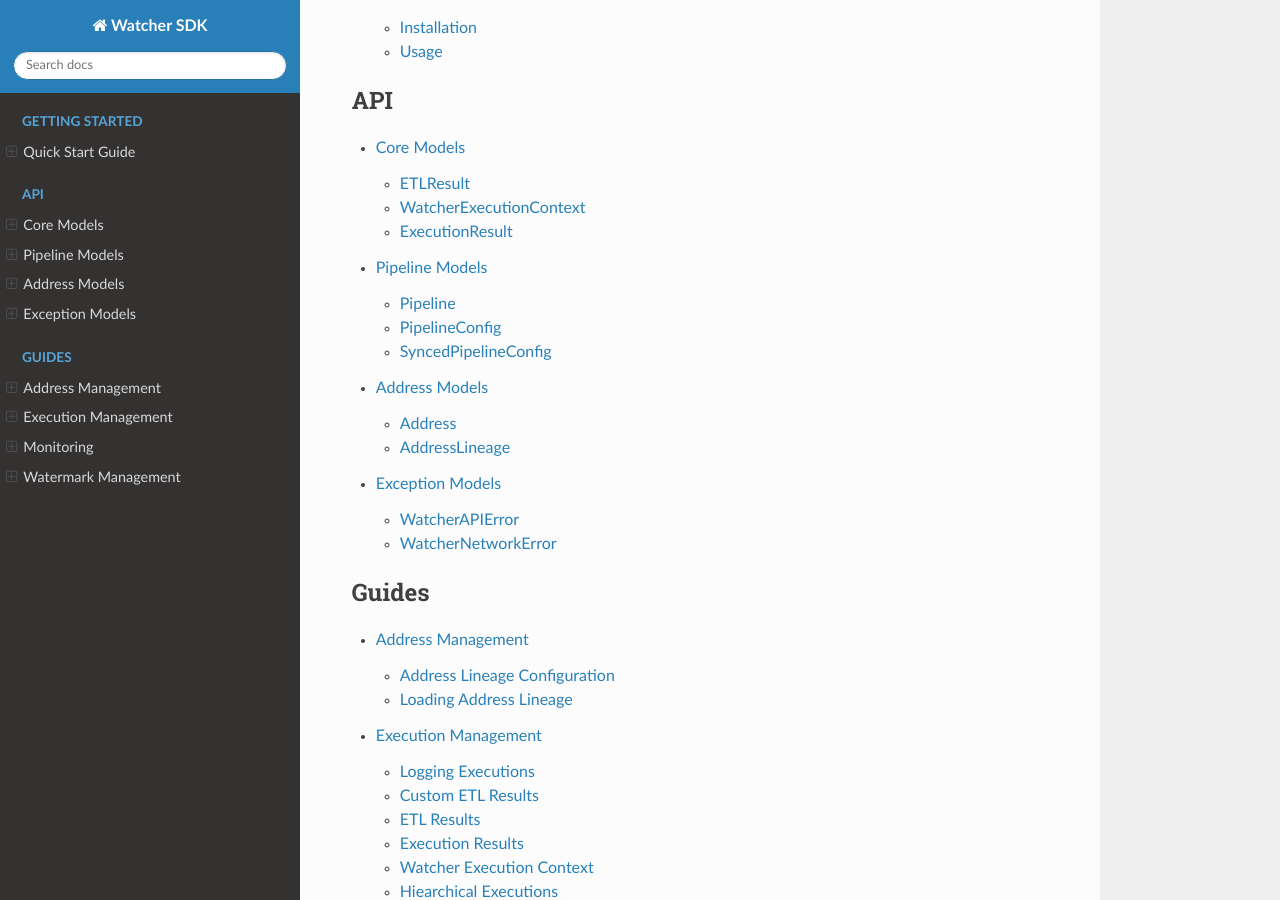
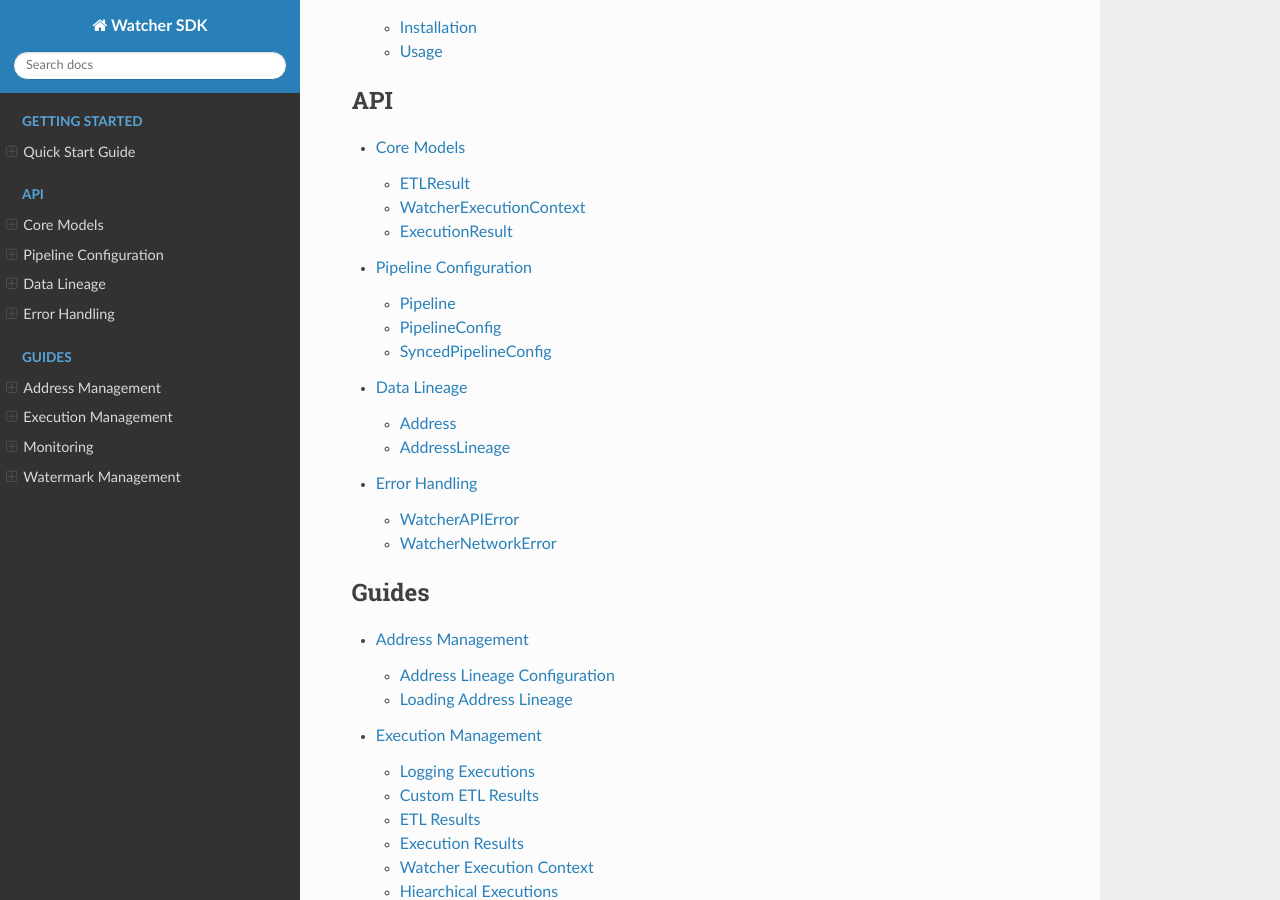
Before and after one commit to cmgoffena13/etl-watcher-sdk, a Sphinx documentation site: the page built from docs/index.rst, in a window 1280 px wide and 900 px high, scrolled down 1249 px. Built offline with Sphinx 7.4.7 and the Read the Docs theme 3.1.0, drawn with Linux system fonts in a browser that asks for light colours; some of the changed lines change nothing that is shown.

Commit message:
updating models to be simpler

```diff
--- a/docs/api/models.rst
+++ b/docs/api/models.rst
@@ -4,17 +4,16 @@
 ETLResult
 ---------
 
-The primary model for ETL execution results. Return this from your decorated ETL functions.
+Return this from your decorated ETL functions to report execution results.
 
-.. code-block:: python
+**Available Fields:**
 
-    class ETLResult(BaseModel):
-        completed_successfully: bool
-        inserts: Optional[int] = Field(default=None, ge=0)
-        updates: Optional[int] = Field(default=None, ge=0)
-        soft_deletes: Optional[int] = Field(default=None, ge=0)
-        total_rows: Optional[int] = Field(default=None, ge=0)
-        execution_metadata: Optional[dict] = None
+- ``completed_successfully`` (bool) - Whether the ETL completed successfully
+- ``inserts`` (int, optional) - Number of records inserted
+- ``updates`` (int, optional) - Number of records updated
+- ``soft_deletes`` (int, optional) - Number of records soft deleted
+- ``total_rows`` (int, optional) - Total number of rows processed
+- ``execution_metadata`` (dict, optional) - Custom metadata about the execution
 
 **Usage:**
 
@@ -30,26 +29,26 @@
             execution_metadata={"partition": "2025-01-01"}
         )
 
-**Custom ETL Results:**
-You can extend ``ETLResult`` for custom data:
+**Custom Fields:**
+You can add custom fields by extending ``ETLResult``:
 
 .. code-block:: python
 
     class CustomETLResult(ETLResult):
         custom_metric: Optional[float] = None
+        processing_time: Optional[float] = None
 
 WatcherExecutionContext
 -----------------------
 
-Context object injected into decorated ETL functions.
+Context object automatically injected into your decorated ETL functions.
 
-.. code-block:: python
+**Available Fields:**
 
-    class WatcherExecutionContext(BaseModel):
-        execution_id: int
-        pipeline_id: int
-        watermark: Optional[Union[str, int, DateTime, Date]] = None
-        next_watermark: Optional[Union[str, int, DateTime, Date]] = None
+- ``execution_id`` (int) - Unique ID for this execution
+- ``pipeline_id`` (int) - ID of the pipeline being executed
+- ``watermark`` (str/int/DateTime/Date, optional) - Current watermark for incremental processing
+- ``next_watermark`` (str/int/DateTime/Date, optional) - Next watermark to set after execution
 
 **Usage:**
 
@@ -68,43 +67,78 @@
 
 Returned by the ``track_pipeline_execution`` decorator.
 
+**Available Fields:**
+
+- ``execution_id`` (int) - Unique ID for this execution
+- ``result`` (ETLResult) - The ETL results from your function:
+
+  - ``result.completed_successfully`` (bool) - Whether the ETL completed successfully
+  - ``result.inserts`` (int, optional) - Number of records inserted
+  - ``result.updates`` (int, optional) - Number of records updated
+  - ``result.soft_deletes`` (int, optional) - Number of records soft deleted
+  - ``result.total_rows`` (int, optional) - Total number of rows processed
+  - ``result.execution_metadata`` (dict, optional) - Custom metadata about the execution
+
+**Usage:**
+
 .. code-block:: python
 
-    class ExecutionResult(BaseModel):
-        execution_id: int
-        result: ETLResult
+    result = my_pipeline()
+    print(f"Execution ID: {result.execution_id}")
+    print(f"Success: {result.result.completed_successfully}")
+    print(f"Rows processed: {result.result.total_rows}")
 
-Pipeline Models
-===============
+Pipeline Configuration
+======================
 
 Pipeline
 --------
 
-Core pipeline definition. This information is synced with the Watcher Framework.
+Core pipeline definition that gets synced with the Watcher Framework.
 
-.. code-block:: python
+**Available Fields:**
 
-    class Pipeline(BaseModel):
-        name: str = Field(max_length=150, min_length=1)
-        pipeline_type_name: str = Field(max_length=150, min_length=1)
-        pipeline_metadata: Optional[dict] = None
-        freshness_number: Optional[int] = Field(default=None, gt=0)
-        freshness_datepart: Optional[DatePartEnum] = None
-        timeliness_number: Optional[int] = Field(default=None, gt=0)
-        timeliness_datepart: Optional[DatePartEnum] = None
+- ``name`` (str) - Pipeline name (1-150 characters)
+- ``pipeline_type_name`` (str) - Type of pipeline (1-150 characters)
+- ``pipeline_metadata`` (dict, optional) - Custom metadata about the pipeline
+- ``freshness_number`` (int, optional) - Number for freshness monitoring
+- ``freshness_datepart`` (DatePartEnum, optional) - Date part for freshness monitoring
+- ``timeliness_number`` (int, optional) - Number for timeliness monitoring
+- ``timeliness_datepart`` (DatePartEnum, optional) - Date part for timeliness monitoring
 
 PipelineConfig
 --------------
 
 Complete pipeline configuration including address lineage and watermarks.
 
-.. code-block:: python
+**Available Fields:**
 
-    class PipelineConfig(BaseModel):
-        pipeline: Pipeline
-        address_lineage: Optional[AddressLineage] = None
-        default_watermark: Optional[Union[str, int, DateTime, Date]] = None
-        next_watermark: Optional[Union[str, int, DateTime, Date]] = None
+- ``pipeline`` - The pipeline definition:
+
+  - ``pipeline.name`` (str) - Pipeline name (1-150 characters)
+  - ``pipeline.pipeline_type_name`` (str) - Type of pipeline (1-150 characters)
+  - ``pipeline.pipeline_metadata`` (dict, optional) - Custom metadata about the pipeline
+  - ``pipeline.freshness_number`` (int, optional) - Number for freshness monitoring
+  - ``pipeline.freshness_datepart`` (DatePartEnum, optional) - Date part for freshness monitoring
+  - ``pipeline.timeliness_number`` (int, optional) - Number for timeliness monitoring
+  - ``pipeline.timeliness_datepart`` (DatePartEnum, optional) - Date part for timeliness monitoring
+
+- ``address_lineage`` (AddressLineage, optional) - Data lineage information:
+  - ``address_lineage.source_addresses`` (List[Address]) - List of source addresses
+  - ``address_lineage.target_addresses`` (List[Address]) - List of target addresses
+
+  - Each Address contains:
+
+    - ``name`` (str) - Address name (1-150 characters)
+    - ``address_type_name`` (str) - Type of address (1-150 characters)
+    - ``address_type_group_name`` (str) - Group name (1-150 characters)
+    - ``database_name`` (str, optional) - Database name (max 50 characters)
+    - ``schema_name`` (str, optional) - Schema name (max 50 characters)
+    - ``table_name`` (str, optional) - Table name (max 50 characters)
+    - ``primary_key`` (str, optional) - Primary key field (max 50 characters)
+
+- ``default_watermark`` (str/int/DateTime/Date, optional) - Default watermark for the pipeline
+- ``next_watermark`` (str/int/DateTime/Date, optional) - Next watermark to set
 
 **Usage:**
 
@@ -127,13 +161,40 @@
 SyncedPipelineConfig
 --------------------
 
-Pipeline configuration after syncing with the Watcher API.
+Pipeline configuration after syncing with the Watcher API. **Extends PipelineConfig** with additional fields from the API response.
 
-.. code-block:: python
+**Available Fields:**
 
-    class SyncedPipelineConfig(PipelineConfig):
-        pipeline: _PipelineWithResponse  # Includes id and active fields
-        watermark: Optional[Union[str, int, DateTime, Date]] = None
+- ``pipeline`` - The pipeline definition with additional fields:
+
+  - ``pipeline.name`` (str) - Pipeline name (1-150 characters)
+  - ``pipeline.pipeline_type_name`` (str) - Type of pipeline (1-150 characters)
+  - ``pipeline.pipeline_metadata`` (dict, optional) - Custom metadata about the pipeline
+  - ``pipeline.freshness_number`` (int, optional) - Number for freshness monitoring
+  - ``pipeline.freshness_datepart`` (DatePartEnum, optional) - Date part for freshness monitoring
+  - ``pipeline.timeliness_number`` (int, optional) - Number for timeliness monitoring
+  - ``pipeline.timeliness_datepart`` (DatePartEnum, optional) - Date part for timeliness monitoring
+  - ``pipeline.id`` (int) - Pipeline ID assigned by the API
+  - ``pipeline.active`` (bool) - Whether the pipeline is active
+
+- ``address_lineage`` (AddressLineage, optional) - Data lineage information:
+
+  - ``address_lineage.source_addresses`` (List[Address]) - List of source addresses
+  - ``address_lineage.target_addresses`` (List[Address]) - List of target addresses
+
+  - Each Address contains:
+
+    - ``name`` (str) - Address name (1-150 characters)
+    - ``address_type_name`` (str) - Type of address (1-150 characters)
+    - ``address_type_group_name`` (str) - Group name (1-150 characters)
+    - ``database_name`` (str, optional) - Database name (max 50 characters)
+    - ``schema_name`` (str, optional) - Schema name (max 50 characters)
+    - ``table_name`` (str, optional) - Table name (max 50 characters)
+    - ``primary_key`` (str, optional) - Primary key field (max 50 characters)
+- ``default_watermark`` (str/int/DateTime/Date, optional) - Default watermark for the pipeline
+
+- ``next_watermark`` (str/int/DateTime/Date, optional) - Next watermark to set
+- ``watermark`` (str/int/DateTime/Date, optional) - Current watermark from the API
 
 **Usage:**
 
@@ -144,24 +205,23 @@
     print(f"Active: {synced_config.pipeline.active}")
     print(f"Watermark: {synced_config.watermark}")
 
-Address Models
-==============
+Data Lineage
+============
 
 Address
 -------
 
-Unified address model for both source and target addresses.
+Represents a data source or target for lineage tracking.
 
-.. code-block:: python
+**Available Fields:**
 
-    class Address(BaseModel):
-        name: str = Field(max_length=150, min_length=1)
-        address_type_name: str = Field(max_length=150, min_length=1)
-        address_type_group_name: str = Field(max_length=150, min_length=1)
-        database_name: Optional[str] = Field(None, max_length=50)
-        schema_name: Optional[str] = Field(None, max_length=50)
-        table_name: Optional[str] = Field(None, max_length=50)
-        primary_key: Optional[str] = Field(None, max_length=50)
+- ``name`` (str) - Address name (1-150 characters)
+- ``address_type_name`` (str) - Type of address (1-150 characters)
+- ``address_type_group_name`` (str) - Group name (1-150 characters)
+- ``database_name`` (str, optional) - Database name (max 50 characters)
+- ``schema_name`` (str, optional) - Schema name (max 50 characters)
+- ``table_name`` (str, optional) - Table name (max 50 characters)
+- ``primary_key`` (str, optional) - Primary key field (max 50 characters)
 
 **Usage:**
 
@@ -180,13 +240,28 @@
 AddressLineage
 --------------
 
-Defines the data lineage between source and target addresses. This information is synced with the Watcher Framework.
+Defines the data lineage between source and target addresses.
 
-.. code-block:: python
+**Available Fields:**
 
-    class AddressLineage(BaseModel):
-        source_addresses: List[Address]
-        target_addresses: List[Address]
+- ``source_addresses`` (List[Address]) - List of source addresses:
+  - Each Address contains:
+    - ``name`` (str) - Address name (1-150 characters)
+    - ``address_type_name`` (str) - Type of address (1-150 characters)
+    - ``address_type_group_name`` (str) - Group name (1-150 characters)
+    - ``database_name`` (str, optional) - Database name (max 50 characters)
+    - ``schema_name`` (str, optional) - Schema name (max 50 characters)
+    - ``table_name`` (str, optional) - Table name (max 50 characters)
+    - ``primary_key`` (str, optional) - Primary key field (max 50 characters)
+- ``target_addresses`` (List[Address]) - List of target addresses:
+  - Each Address contains:
+    - ``name`` (str) - Address name (1-150 characters)
+    - ``address_type_name`` (str) - Type of address (1-150 characters)
+    - ``address_type_group_name`` (str) - Group name (1-150 characters)
+    - ``database_name`` (str, optional) - Database name (max 50 characters)
+    - ``schema_name`` (str, optional) - Schema name (max 50 characters)
+    - ``table_name`` (str, optional) - Table name (max 50 characters)
+    - ``primary_key`` (str, optional) - Primary key field (max 50 characters)
 
 **Usage:**
 
@@ -197,22 +272,21 @@
         target_addresses=[target_address]
     )
 
-Exception Models
-================
+Error Handling
+===============
 
 WatcherAPIError
 ---------------
 
 Raised for API-related errors with detailed context.
 
-.. code-block:: python
+**Available Fields:**
 
-    class WatcherAPIError(WatcherError):
-        status_code: Optional[int] = None
-        response_text: Optional[str] = None
-        response_headers: Optional[Dict[str, str]] = None
-        error_code: Optional[str] = None
-        error_details: Optional[Dict[str, Any]] = None
+- ``status_code`` (int, optional) - HTTP status code
+- ``response_text`` (str, optional) - Response text from the API
+- ``response_headers`` (dict, optional) - Response headers
+- ``error_code`` (str, optional) - Specific error code from the API
+- ``error_details`` (dict, optional) - Additional error details
 
 **Usage:**
 
@@ -230,11 +304,6 @@
 
 Raised for network/connection errors.
 
-.. code-block:: python
-
-    class WatcherNetworkError(WatcherError):
-        pass
-
 **Usage:**
 
 .. code-block:: python
```
Also changed, not shown: 8 other files.
